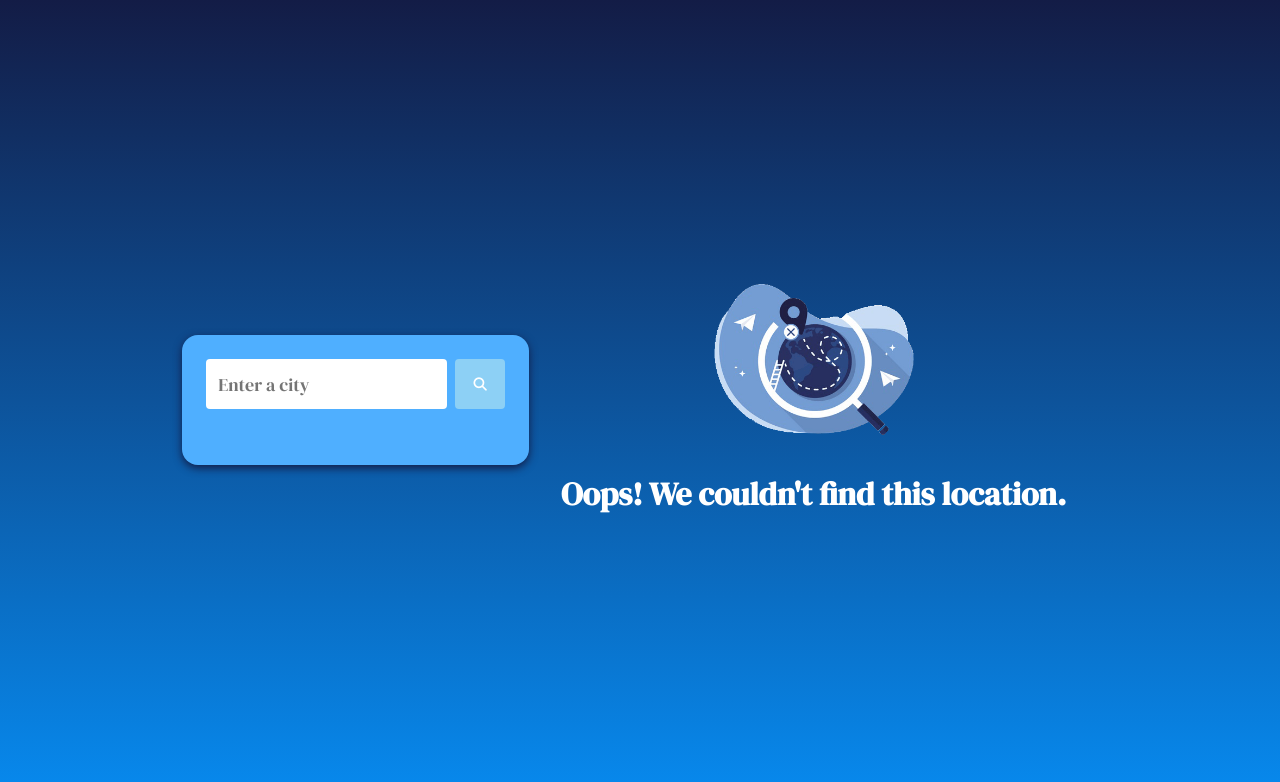
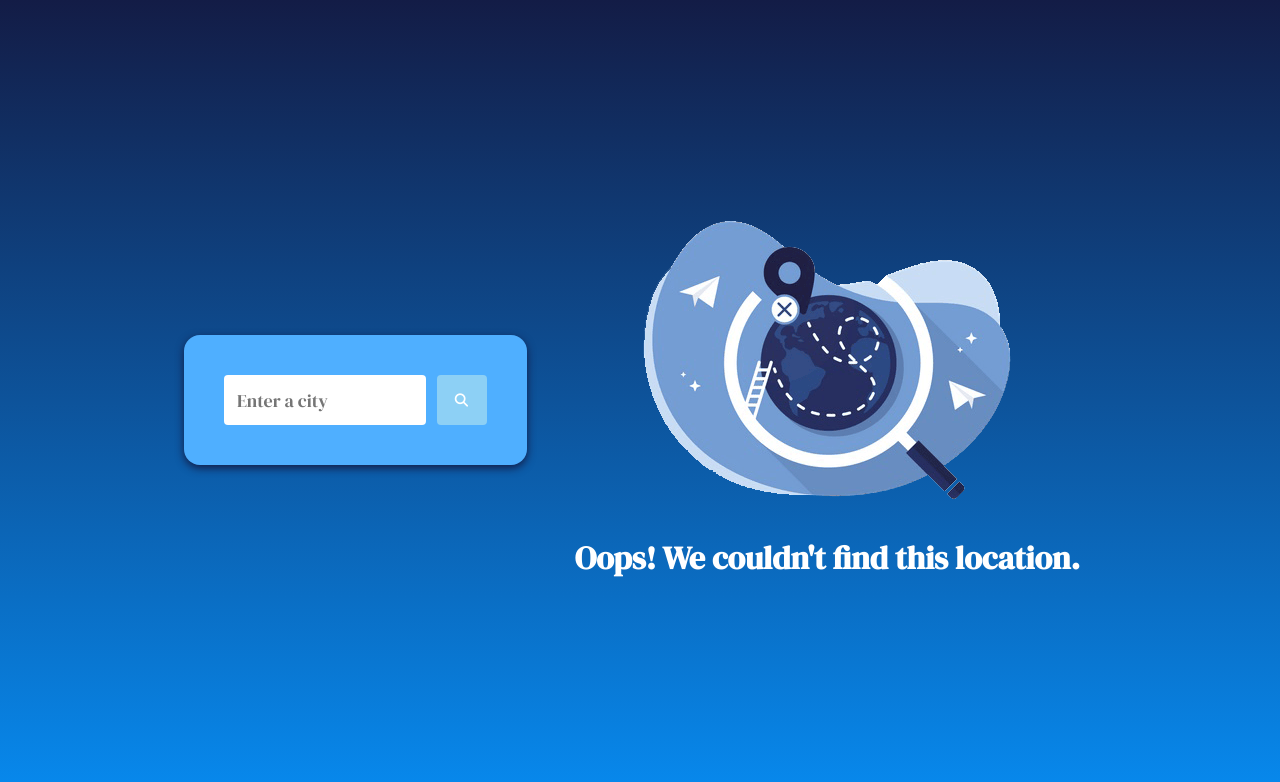
Before and after one commit to CamilaFAssuncao/Dynamic-Application, a plain HTML site: page index.html in a window 1280 px wide. Both pictures are taken after a click on the button 764 px from the left and 384 px from the top of the page. Drawn offline with Linux system fonts and the light colour scheme; no server answers.

Commit message:
final design

```diff
--- a/script.js
+++ b/script.js
@@ -109,9 +109,10 @@ async function getCurrentWeatherData(city) {
 }
 
 async function getForecastData(city) {
-  const apiForecastURL = `https://api.openweathermap.org/data/2.5/forecast?q=${city}&units=metric&appid=${apiKey}&lang=en`;
+  const apiForecastURL = `https://api.openweathermap.org/data/2.5/forecast?q=${city}&units=metric&appid=${apiKey}`;
   const res = await fetch(apiForecastURL);
   const data = await res.json();
+  console.log(data)
   return data;
 }
 
--- a/style.css
+++ b/style.css
@@ -3,8 +3,6 @@
     margin: 0;
     font-family: 'DM Serif Display', serif;
   }
-
-
 
   body {
     border-radius: 40px;
@@ -15,61 +13,58 @@ body {
     display: flex;
     justify-content: center;
     align-items: center;
-    height: 100vh;
+    min-height: 100vh;
     background-position: center;
     background-size: cover;
   }
 
   img {
-    width: 200px;
-}
-
-.nextDays {
-    border: white solid 3px;
-    padding: 15px;
-    text-align: center;
-}
-
-.location {
-    display: flex;
-}
-
-.location h2 {
-    margin: 1rem;
-    font-size: 28px;
+    max-width: 100%;
   }
 
   #container {
-    padding: 1.5em;
+    box-sizing: border-box;
+    padding: 2%;
     color: #fdfdfd;
     border-radius: 1rem;
     max-width: 400px;
-    box-shadow: #131c46 0px 3px 8px;
+    box-shadow: 0px 3px 8px #131c46;
     background-color: #4fafff;
+    margin: 1em;
+    display: flex;
+    flex-direction: column;
+    align-items: center;
   }
 
   .searchBar {
     display: flex;
+    width: 90%;
     margin-bottom: 2em;
+    justify-content: center;
+    margin: 5%;
   }
 
   .searchBar button {
     padding: 0.8rem;
     min-width: 50px;
-    margin-left: 8px;
     background-color: #8dd0f5;
     color: #fff;
     border: none;
     cursor: pointer;
     border-radius: 4px;
   }
+
   .searchBar input {
+    flex: 1;
     padding: 0.8rem;
     border: none;
-    flex: 1;
     border-radius: 4px;
     font-size: 18px;
+    box-sizing: border-box;
+    width: 100%;
+    margin-right: 4%;
   }
+
 
   .hide {
     display: none;
@@ -94,6 +89,7 @@ img {
 
   #weatherIcon {
     width: 100px;
+    max-width: 100%;
   }
 
   #output .tempCelsius {
@@ -132,23 +128,22 @@ img {
 
   .weatherContainer {
     display: flex;
+    flex-wrap: wrap;
+    justify-content: center;
+    gap: 1em;
   }
 
   .imgClass {
     width: 80px;
+    max-width: 100%;
   }
 
   .minValues {
     color: rgb(73 72 74);
   }
 
-/* @media (max-width: 767px) {
+  @media screen and (max-width: 600px) {
     #container {
-
-    position: fixed;
-  top: 20%;
-  left: 50%;
-  transform: translate(-50%, -50%);
-  display: block;
+      max-width: 75%;
     }
-} */
+  }
```
Lines whose indentation alone changed are shown as unchanged.
